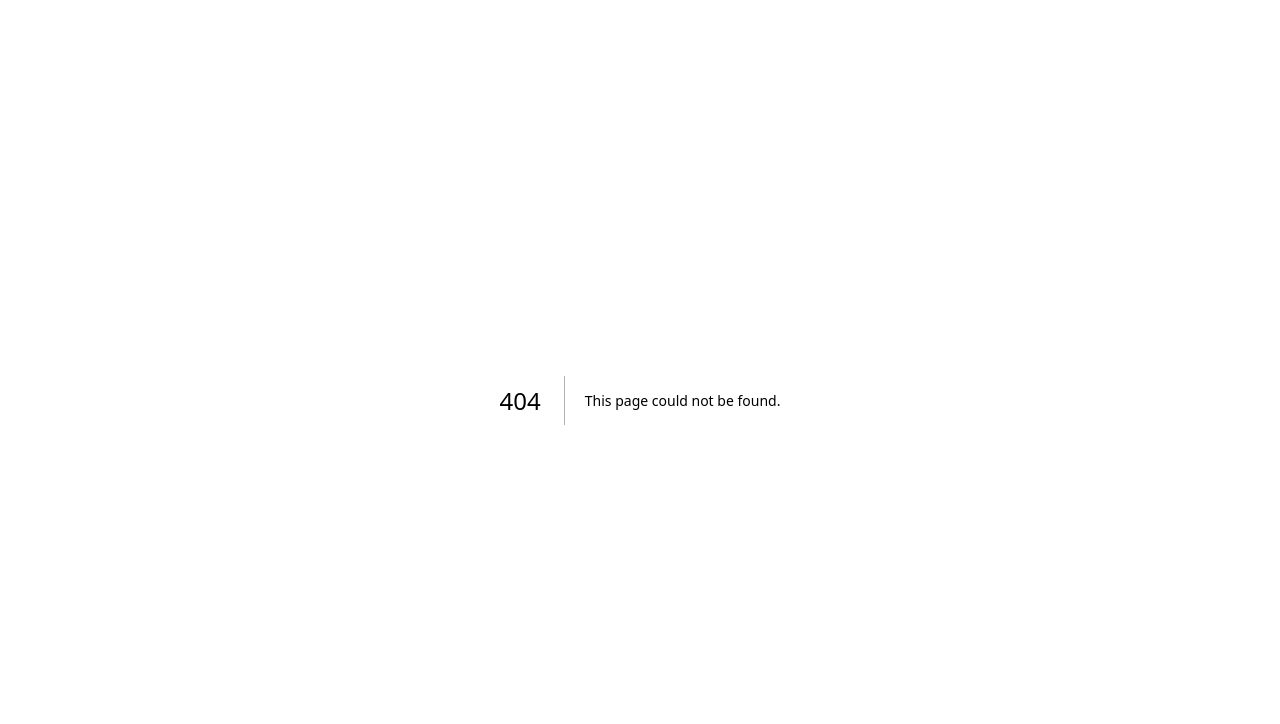
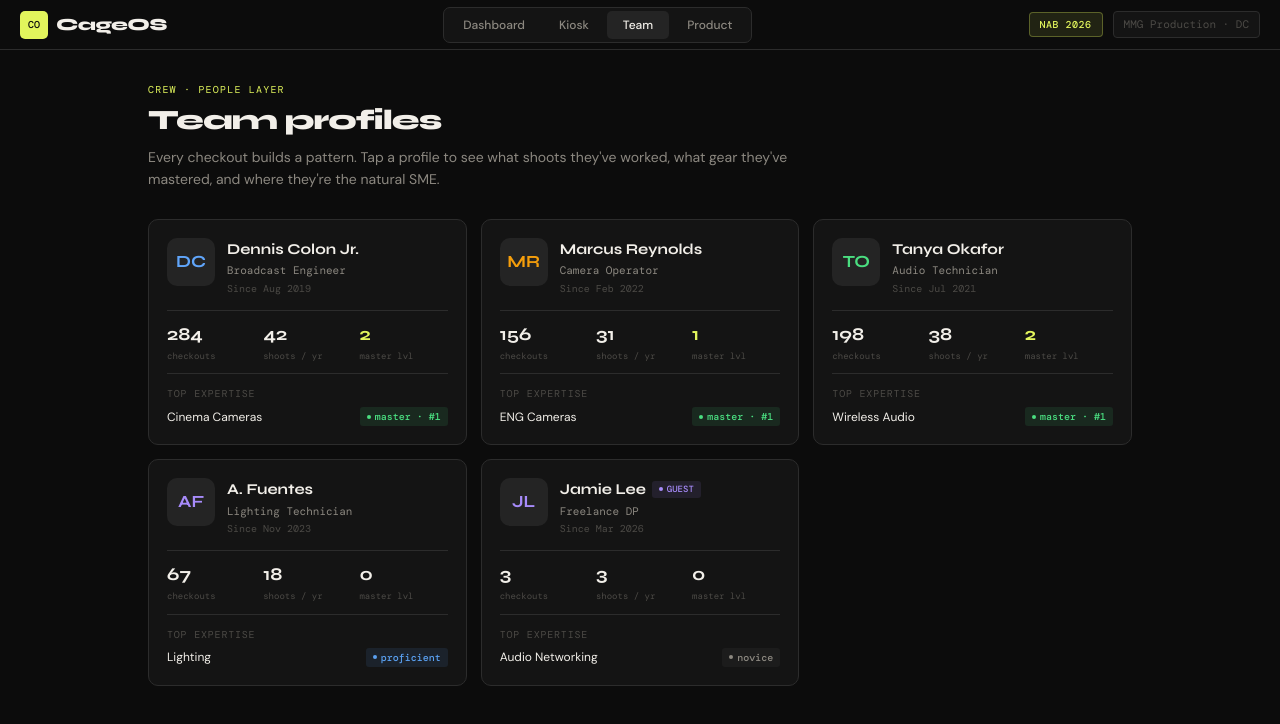
Before and after one commit to denniscolonjr-oss/cageos-live, a Next.js app: page /profile in a window 1280 px wide. Before the commit this address had no page. Shown: the top 724 px of the page. Built offline with nearby package versions, Linux system fonts and the light colour scheme.

Commit message:
Add profile index page

```diff
--- /dev/null
+++ b/app/profile/page.tsx
@@ -0,0 +1,80 @@
+"use client";
+import Link from "next/link";
+import TopNav from "@/components/shared/TopNav";
+import Badge from "@/components/ui/Badge";
+import Card from "@/components/ui/Card";
+import { PROFILES } from "@/lib/data";
+
+export default function ProfileIndexPage() {
+  return (
+    <div style={{ display: "flex", flexDirection: "column", height: "100vh", overflow: "hidden" }}>
+      <TopNav />
+      <div style={{ flex: 1, overflowY: "auto", background: "var(--bg)" }}>
+        <div style={{ maxWidth: 1040, margin: "0 auto", padding: "32px 28px 80px" }} className="animate-fade-up">
+          <div style={{ marginBottom: 28 }}>
+            <div style={{ fontFamily: "'DM Mono', monospace", fontSize: 10, letterSpacing: "0.12em", textTransform: "uppercase", color: "var(--acc)", marginBottom: 8 }}>Crew · People layer</div>
+            <h1 style={{ fontFamily: "'Syne', sans-serif", fontSize: 28, fontWeight: 800, letterSpacing: -1, lineHeight: 1.1, marginBottom: 10 }}>Team profiles</h1>
+            <p style={{ fontSize: 14, color: "var(--t2)", lineHeight: 1.6, maxWidth: 640 }}>
+              Every checkout builds a pattern. Tap a profile to see what shoots they&apos;ve worked, what gear they&apos;ve mastered, and where they&apos;re the natural SME.
+            </p>
+          </div>
+
+          <div style={{ display: "grid", gridTemplateColumns: "repeat(auto-fill, minmax(300px, 1fr))", gap: 14 }}>
+            {PROFILES.map(p => {
+              const masterCategories = p.expertise.filter(e => e.level === "master").length;
+              const topCategory = p.expertise[0];
+              return (
+                <Link key={p.id} href={`/profile/${p.initials}`} style={{ textDecoration: "none" }}>
+                  <Card style={{ cursor: "pointer", transition: "all 0.15s" }}>
+                    <div style={{ padding: 18 }}>
+                      <div style={{ display: "flex", alignItems: "flex-start", gap: 12, marginBottom: 14 }}>
+                        <div style={{ width: 48, height: 48, borderRadius: 10, background: "var(--s3)", display: "flex", alignItems: "center", justifyContent: "center", fontSize: 17, fontWeight: 700, fontFamily: "'Syne', sans-serif", color: p.color, flexShrink: 0 }}>
+                          {p.initials}
+                        </div>
+                        <div style={{ flex: 1, minWidth: 0 }}>
+                          <div style={{ display: "flex", alignItems: "center", gap: 6, marginBottom: 2 }}>
+                            <div style={{ fontFamily: "'Syne', sans-serif", fontSize: 15, fontWeight: 700, color: "var(--t1)" }}>{p.name}</div>
+                            {p.isGuest && <Badge variant="purple" style={{ fontSize: 9 }}>GUEST</Badge>}
+                          </div>
+                          <div style={{ fontFamily: "'DM Mono', monospace", fontSize: 11, color: "var(--t2)" }}>{p.role}</div>
+                          <div style={{ fontFamily: "'DM Mono', monospace", fontSize: 10, color: "var(--t3)", marginTop: 2 }}>Since {p.joinedAt}</div>
+                        </div>
+                      </div>
+
+                      <div style={{ display: "grid", gridTemplateColumns: "repeat(3, 1fr)", gap: 8, padding: "10px 0", borderTop: "1px solid var(--b1)", borderBottom: "1px solid var(--b1)", marginBottom: 12 }}>
+                        <div>
+                          <div style={{ fontFamily: "'Syne', sans-serif", fontSize: 18, fontWeight: 700, color: "var(--t1)" }}>{p.totalCheckouts}</div>
+                          <div style={{ fontFamily: "'DM Mono', monospace", fontSize: 9, color: "var(--t3)", marginTop: 2 }}>checkouts</div>
+                        </div>
+                        <div>
+                          <div style={{ fontFamily: "'Syne', sans-serif", fontSize: 18, fontWeight: 700, color: "var(--t1)" }}>{p.shootsWorkedThisYear}</div>
+                          <div style={{ fontFamily: "'DM Mono', monospace", fontSize: 9, color: "var(--t3)", marginTop: 2 }}>shoots / yr</div>
+                        </div>
+                        <div>
+                          <div style={{ fontFamily: "'Syne', sans-serif", fontSize: 18, fontWeight: 700, color: masterCategories > 0 ? "var(--acc)" : "var(--t1)" }}>{masterCategories}</div>
+                          <div style={{ fontFamily: "'DM Mono', monospace", fontSize: 9, color: "var(--t3)", marginTop: 2 }}>master lvl</div>
+                        </div>
+                      </div>
+
+                      {topCategory && (
+                        <div>
+                          <div style={{ fontFamily: "'DM Mono', monospace", fontSize: 10, color: "var(--t3)", letterSpacing: "0.08em", textTransform: "uppercase", marginBottom: 6 }}>Top expertise</div>
+                          <div style={{ display: "flex", alignItems: "center", justifyContent: "space-between" }}>
+                            <div style={{ fontSize: 12, color: "var(--t1)" }}>{topCategory.category}</div>
+                            <Badge variant={topCategory.level === "master" ? "green" : topCategory.level === "proficient" ? "blue" : topCategory.level === "familiar" ? "amber" : "gray"}>
+                              {topCategory.level}{topCategory.rank === 1 ? " · #1" : ""}
+                            </Badge>
+                          </div>
+                        </div>
+                      )}
+                    </div>
+                  </Card>
+                </Link>
+              );
+            })}
+          </div>
+        </div>
+      </div>
+    </div>
+  );
+}
```
